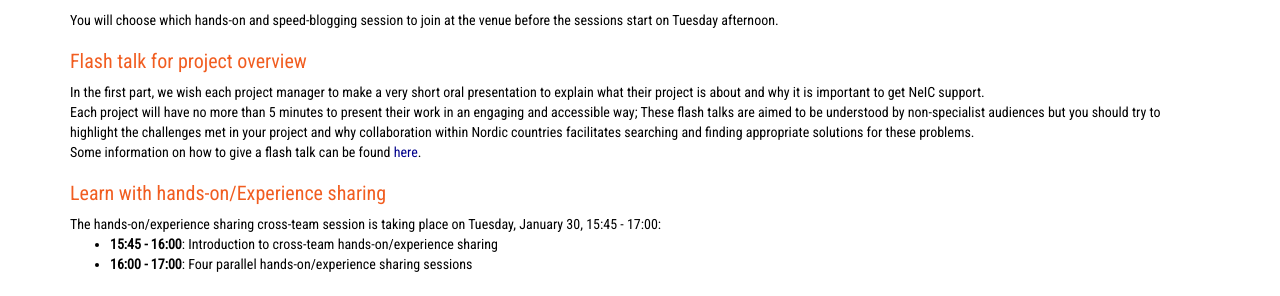
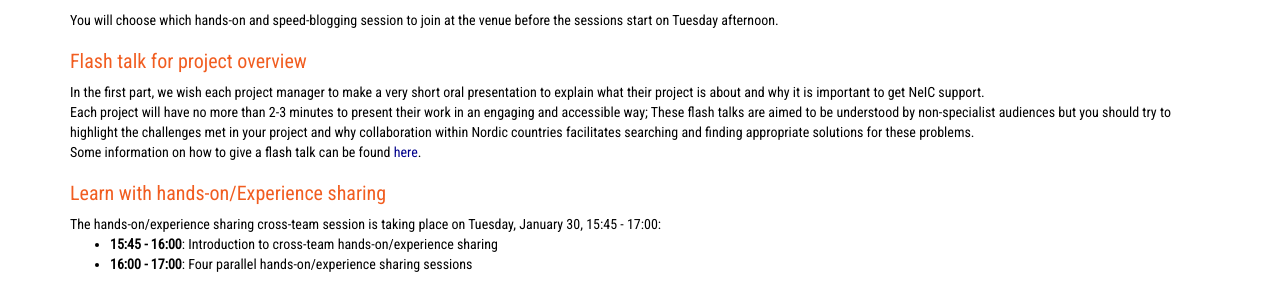
Before and after one commit to neicnordic/ahm18.neic.nordforsk.org, a Jekyll site: the page built from crossteam.md, in a window 1280 px wide and 900 px high. Shown: the part 272-568 px from the top of the window. Built offline with Jekyll 4.4.1, drawn with Linux system fonts in a browser that asks for light colours; nearby versions of some CDN libraries.

Commit message:
no more than 2-3 minutes for flash talks

```diff
--- a/_includes/crossteams.html
+++ b/_includes/crossteams.html
@@ -22,7 +22,7 @@ You will choose which hands-on and speed-blogging session to join at the venue b
 
     In the first part, we wish each project manager to make a very short oral presentation to explain what their project is about and why it is important to get NeIC support.
     <br>
-    Each project will have no more than 5 minutes to present their work in an engaging and accessible way;
+    Each project will have no more than 2-3 minutes to present their work in an engaging and accessible way;
     These flash talks are aimed to be understood by non-specialist audiences but you should try to highlight the challenges met in your project and why collaboration within Nordic countries facilitates searching and finding appropriate solutions for these problems.
     <br>
     Some information on how to give a flash talk can be found <a href="https://www.software.ac.uk/home/cw11/giving-good-lightning-talk">here</a>.
```
